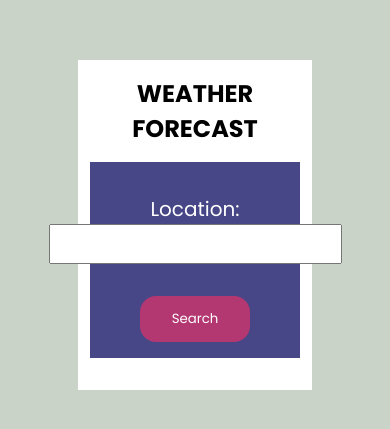
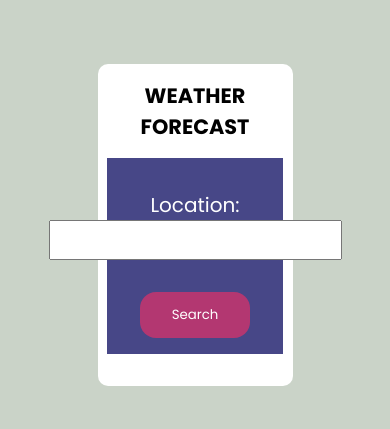
Before and after one commit to saroven/weatherApi, a plain HTML site: page index.html in a window 390 px wide. Shown: the part 197-626 px from the top of the page. Drawn offline with Linux system fonts and the light colour scheme.

Commit message:
added border radious

```diff
--- a/style.css
+++ b/style.css
@@ -20,11 +20,12 @@ body {
 }
 section {
    display: flex;
+   border-radius: 10px;
    flex-direction: column;
    justify-content: center;
    align-items: center;
    background-color: white;
-   width: 60%;
+   width: 50%;
    margin: auto;
 }
 
@@ -84,8 +85,11 @@ button {
    }
 
    h1 {
-      font-size: 1.5rem;
+      font-size: 1.3rem;
       width: 100%;
       padding: 1rem 0;
    }
+   .data {
+      width: 100%;
+   }
 }
```
